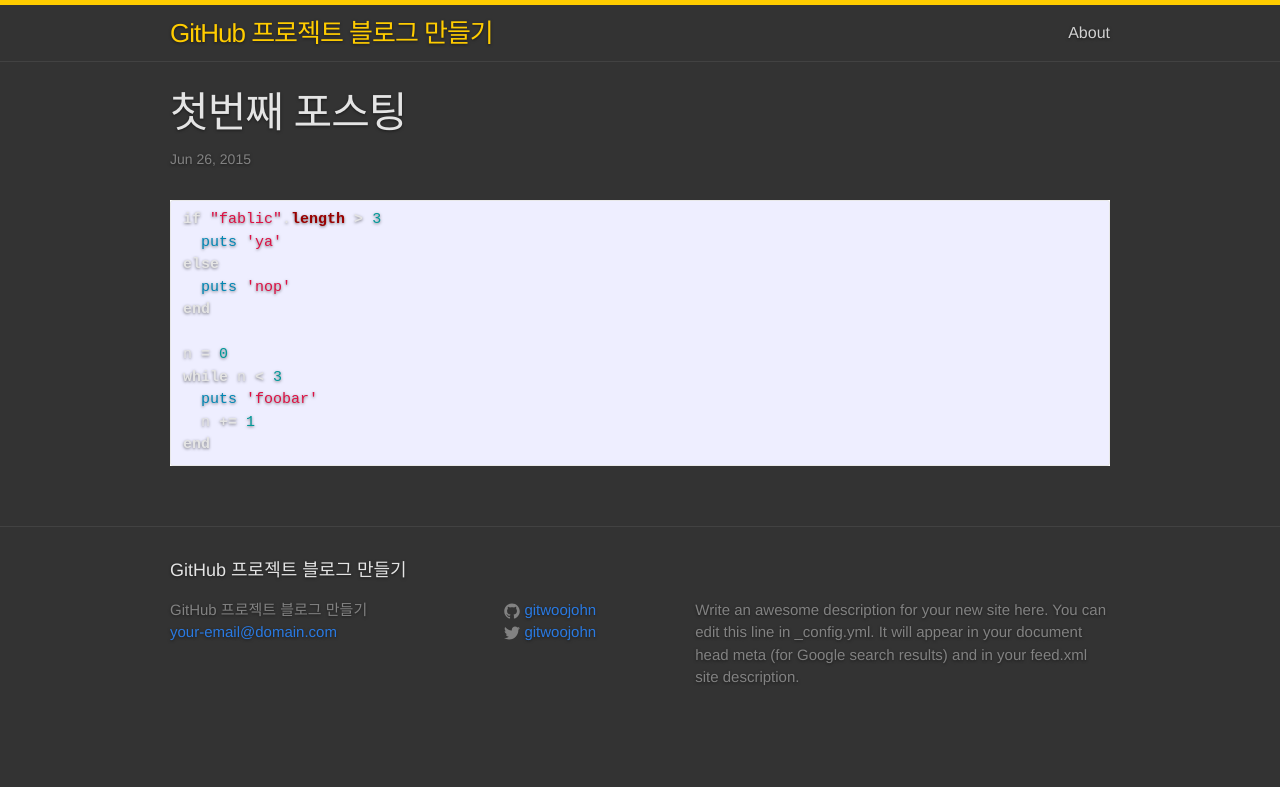
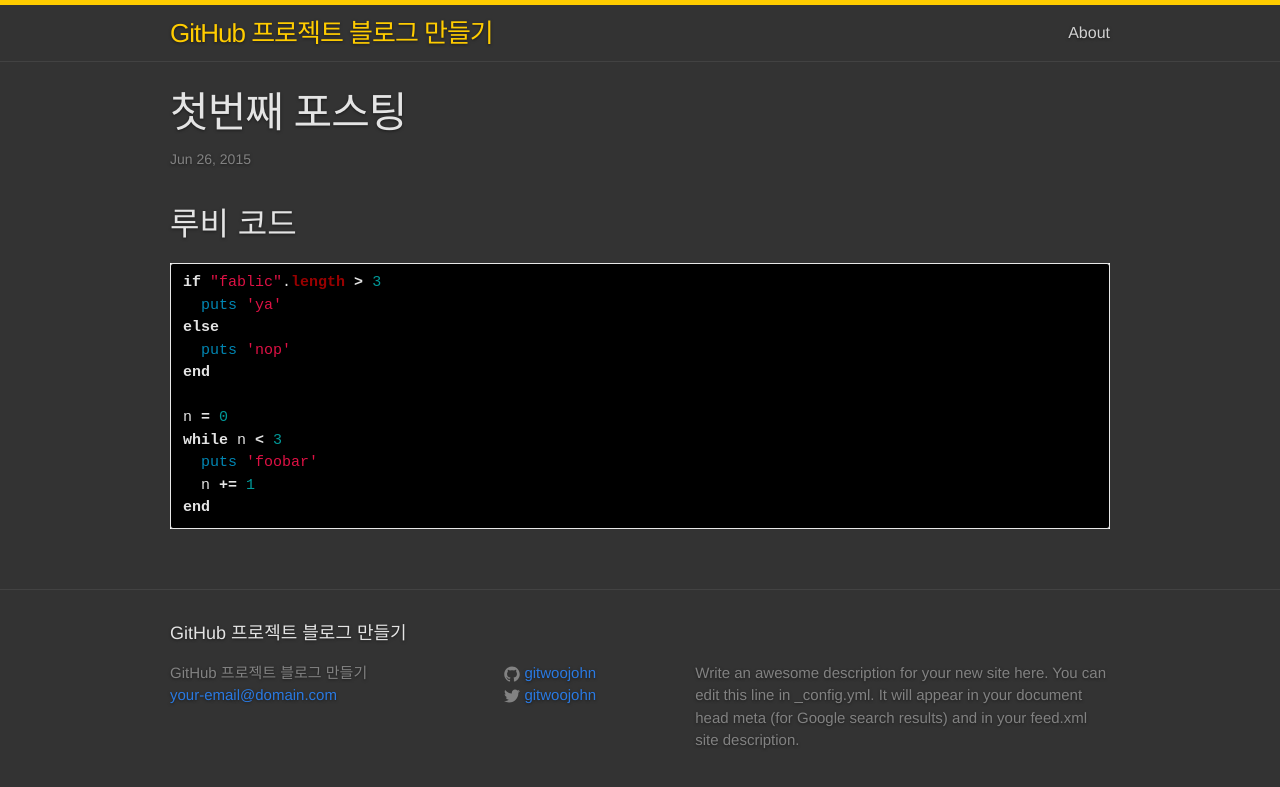
Before and after one commit to gitwoojohn/blog, a Jekyll site: the page built from _posts/2015-06-26-first-posting.md, in a window 1280 px wide. Shown: the top 787 px of the page. Built offline with Jekyll 4.4.1, drawn with Linux system fonts in a browser that asks for light colours.

Commit message:
Add New Content

```diff
--- a/_posts/2015-06-26-first-posting.md
+++ b/_posts/2015-06-26-first-posting.md
@@ -6,6 +6,7 @@ category: etc
 tags: [posting, cook blog]
 ---
 
+## 루비 코드
 {% highlight ruby %}
 if "fablic".length > 3
   puts 'ya'
--- a/_sass/_base.scss
+++ b/_sass/_base.scss
@@ -142,7 +142,8 @@ code {
     font-size: 15px;
     border: 1px solid $grey-color-light;
     border-radius: 3px;
-    background-color: #eef;
+    /* background-color: #eef; */
+    background-color: #000;
 }
 
 code {
```
